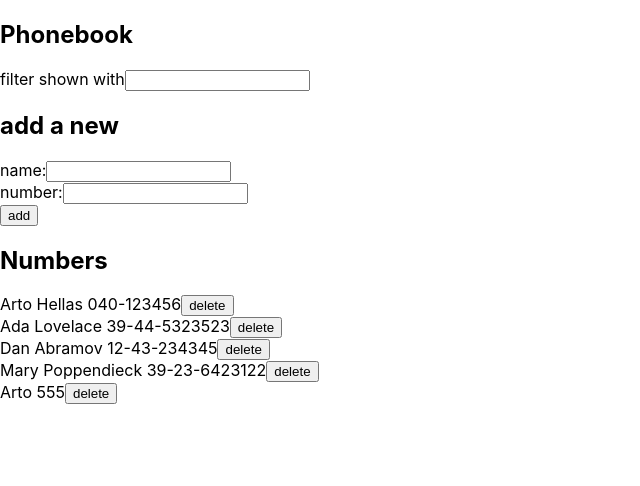
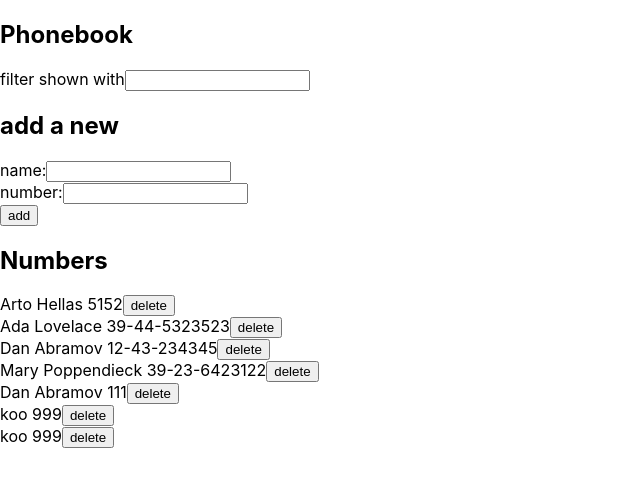
Before and after one commit to LurryLarry/FullStackOpen, a React (Create React App) app in the folder osa2/puhelinluettelo/: page / in a window 1280 px wide. Shown: the top 486 px of the page, without its empty margins (0-640 px from the left). Built offline with nearby package versions, Linux system fonts and the light colour scheme; data requests are answered from the project's data file.

Commit message:
2.18 done

```diff
--- a/osa2/puhelinluettelo/db.json
+++ b/osa2/puhelinluettelo/db.json
@@ -2,7 +2,7 @@
   "persons": [
     {
       "name": "Arto Hellas",
-      "number": "040-123456",
+      "number": "5152",
       "id": 1
     },
     {
@@ -21,9 +21,19 @@
       "id": 4
     },
     {
-      "name": "Arto",
-      "number": "555",
+      "name": "Dan Abramov",
+      "number": "111",
       "id": 5
+    },
+    {
+      "name": "koo",
+      "number": "999",
+      "id": 6
+    },
+    {
+      "name": "koo",
+      "number": "999",
+      "id": 7
     }
   ]
 }
--- a/osa2/puhelinluettelo/src/App.js
+++ b/osa2/puhelinluettelo/src/App.js
@@ -19,13 +19,29 @@ const App = () => {
       })
   }, [])
 
-
   const addPerson = (event) => {
     event.preventDefault()
+    const samePerson = persons.find(p => p.name === newName)
 
-    if (persons.some(entry => entry.name === newName)) {
-      alert(`${newName} is already added to phonebook`)
+    if (persons.some(p => p.name === newName)) {
+      const result = window.confirm(`${samePerson.name} is already added to phonebook, replace the old number with a new one?`)
+      console.log(samePerson.name);
+
+      if (result === true) {
+
+        const changedPerson = { ...samePerson, number: newNumber }
+
+        numberService
+          .update(changedPerson.id, changedPerson)
+          .then(updatedPerson => {
+            console.log(updatedPerson);
+            setPersons(persons.map(p => p.name !== newName ? p : updatedPerson))
+          })
       } else {
+        return
+      }
+    }
+
     const person = {
       name: newName,
       number: newNumber
@@ -37,7 +53,6 @@ const App = () => {
         console.log(returnedPerson);
         setPersons(persons.concat(returnedPerson))
       })
-    }
   }
 
   const deletePerson = (id) => {
@@ -95,10 +110,11 @@ const App = () => {
       <Persons
         deletePerson={deletePerson}
         newFilter={newFilter}
-        persons={persons}/>
+        persons={persons} />
     </div>
   )
 
 }
 
+
 export default App
--- a/osa2/puhelinluettelo/src/services/persons.js
+++ b/osa2/puhelinluettelo/src/services/persons.js
@@ -16,8 +16,14 @@ const removePerson = (id) => {
   return request.then(response => response.data)
 }
 
+const update = (id, newObject) => {
+  const request = axios.put(`${baseUrl}/${id}`, newObject)
+  return request.then(response => response.data)
+}
+
 export default {
   getAll,
   create,
-  removePerson
+  removePerson,
+  update
 }
```
Lines whose indentation alone changed are shown as unchanged.
